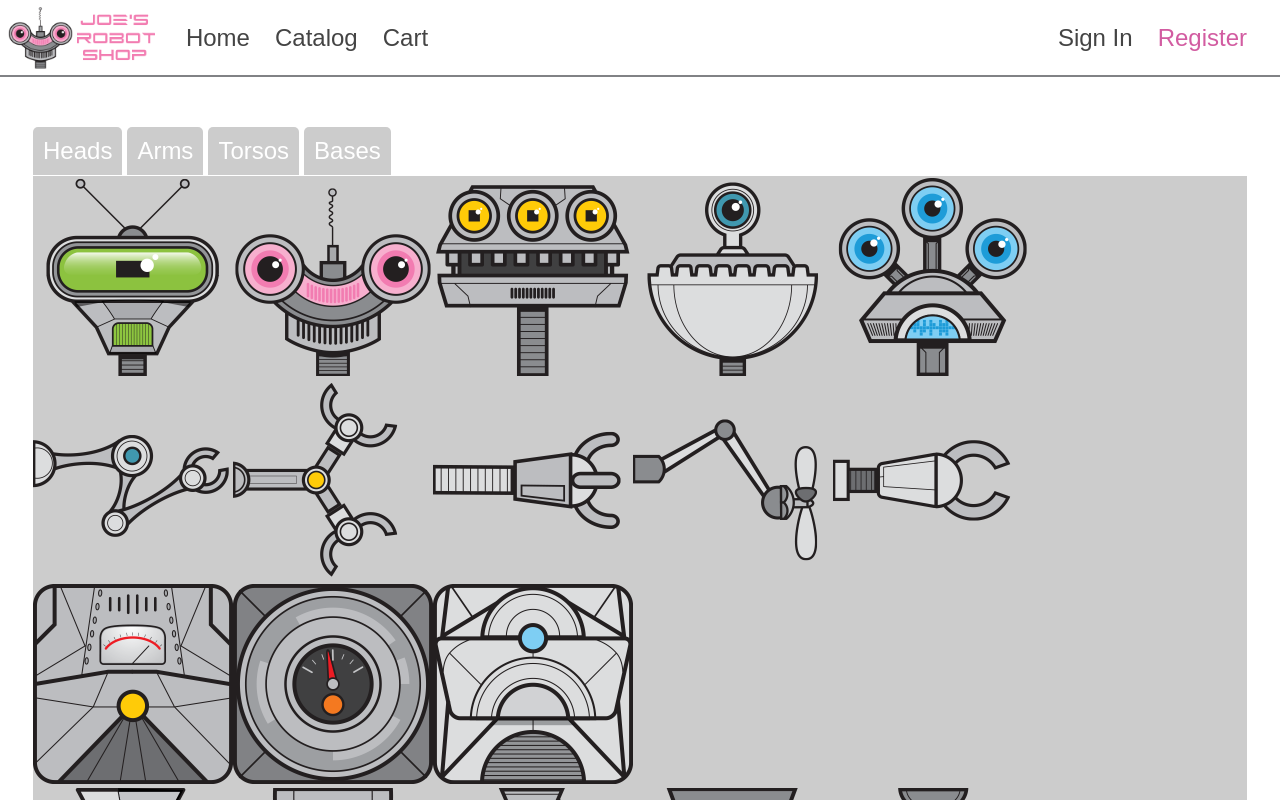
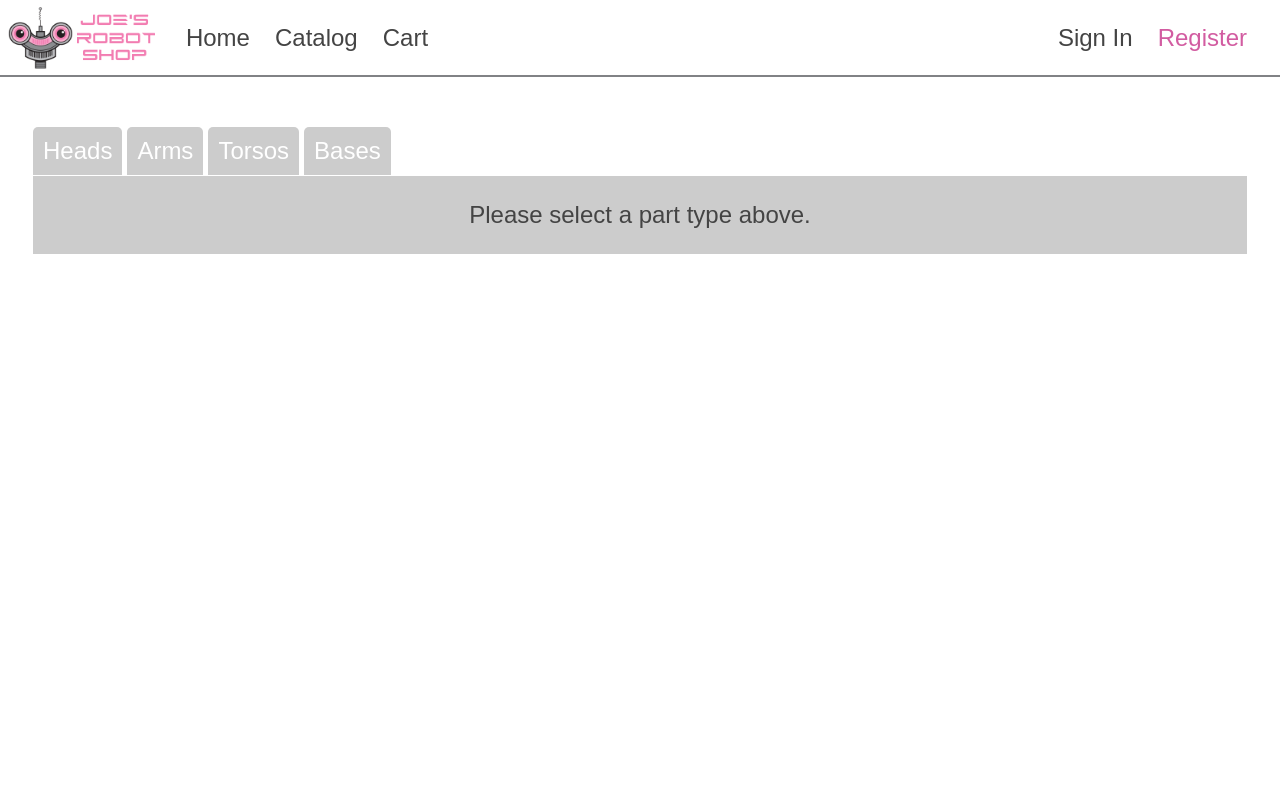
Before and after one commit to jmcooper/angular-fundamentals-scripting-part1, an Angular app: page / in a window 1280 px wide. Shown: the top 800 px of the page. Built offline with nearby package versions, Linux system fonts and the light colour scheme.

Commit message:
Finished ngSwitch example

```diff
--- a/src/app/examples/switch-example/switch-example.component.css
+++ b/src/app/examples/switch-example/switch-example.component.css
@@ -17,9 +17,18 @@
   margin-right: 5px;
 }
 
+.tab-content-container {
+  display: flex;
+  flex-direction: column;
+}
+
 .tab-content {
+  display: flex;
+  justify-content: space-around;
   margin: 0 25px;
   background-color: #ccc;
+  padding: 25px;
+  font-size: 24px;
 }
 
 .tab-content img {
--- a/src/app/examples/switch-example/switch-example.component.html
+++ b/src/app/examples/switch-example/switch-example.component.html
@@ -1,20 +1,25 @@
 <div class="container">
   <div class="tabs">
-    <button>Heads</button>
-    <button>Arms</button>
-    <button>Torsos</button>
-    <button>Bases</button>
+    <button (click)="currentTab='heads'">Heads</button>
+    <button (click)="currentTab='arms'">Arms</button>
+    <button (click)="currentTab='torsos'">Torsos</button>
+    <button (click)="currentTab='bases'">Bases</button>
   </div>
-  <div class="tab-content">
-    <img *ngFor="let image of getHeads()" [src]="image.imageUrl" />
-  </div>
-  <div class="tab-content">
-    <img *ngFor="let image of getArms()" [src]="image.imageUrl" />
-  </div>
-  <div class="tab-content">
-    <img *ngFor="let image of getTorsos()" [src]="image.imageUrl" />
-  </div>
-  <div class="tab-content">
-    <img *ngFor="let image of getBases()" [src]="image.imageUrl" />
+  <div [ngSwitch]="currentTab" class="tab-content-container">
+    <div *ngSwitchCase="'heads'" class="tab-content">
+      <img *ngFor="let head of getHeads()" [src]="head.imageUrl" />
+    </div>
+    <div *ngSwitchCase="'arms'" class="tab-content">
+      <img *ngFor="let arm of getArms()" [src]="arm.imageUrl" />
+    </div>
+    <div *ngSwitchCase="'torsos'" class="tab-content">
+      <img *ngFor="let torso of getTorsos()" [src]="torso.imageUrl" />
+    </div>
+    <div *ngSwitchCase="'bases'" class="tab-content">
+      <img *ngFor="let base of getBases()" [src]="base.imageUrl" />
+    </div>
+    <div *ngSwitchDefault class="tab-content">
+      Please select a part type above.
+    </div>
   </div>
 </div>
--- a/src/app/examples/switch-example/switch-example.component.ts
+++ b/src/app/examples/switch-example/switch-example.component.ts
@@ -8,6 +8,8 @@ import { IProduct } from 'src/app/catalog/product.model';
 })
 export class SwitchExampleComponent implements OnInit {
   images: any[];
+  currentTab: string = '';
+
   constructor() {
     this.images = [
       {type: 'head', imageUrl: '/assets/images/robot-parts/head-big-eye.png'},
```
